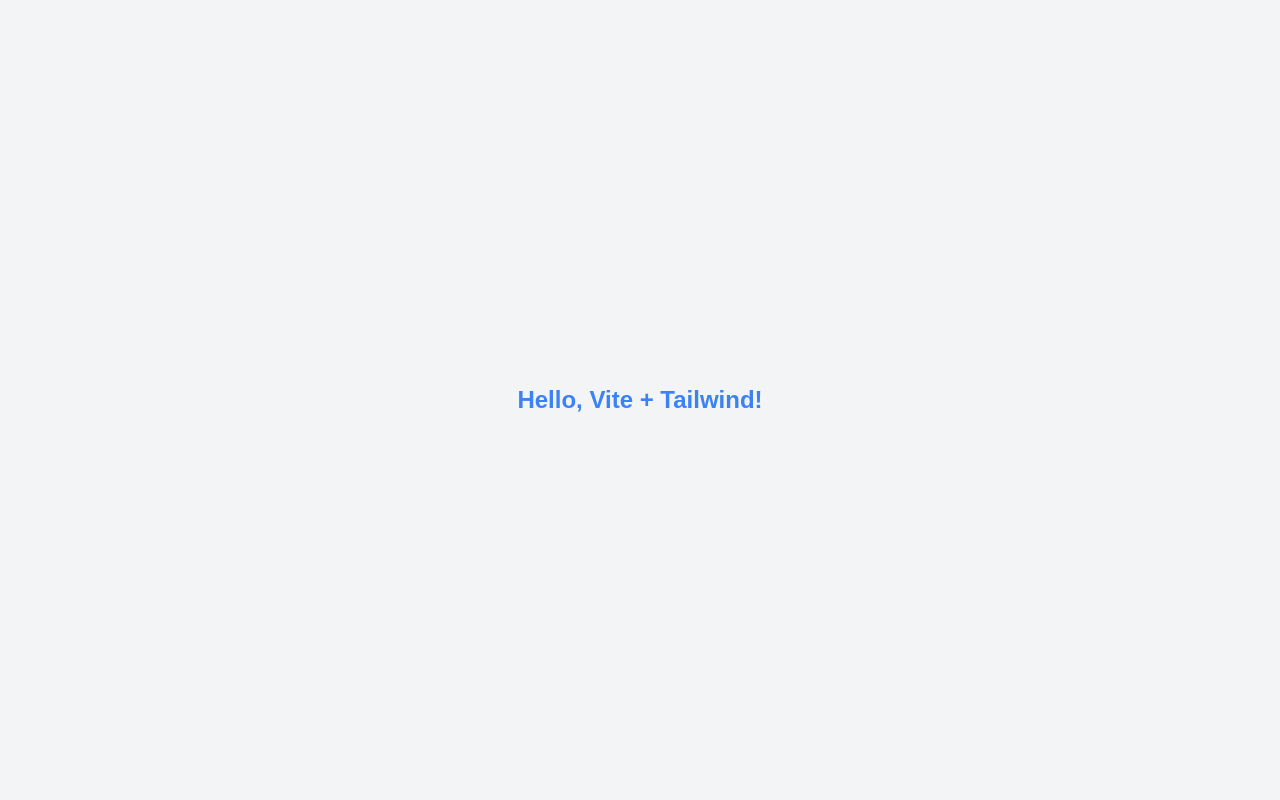
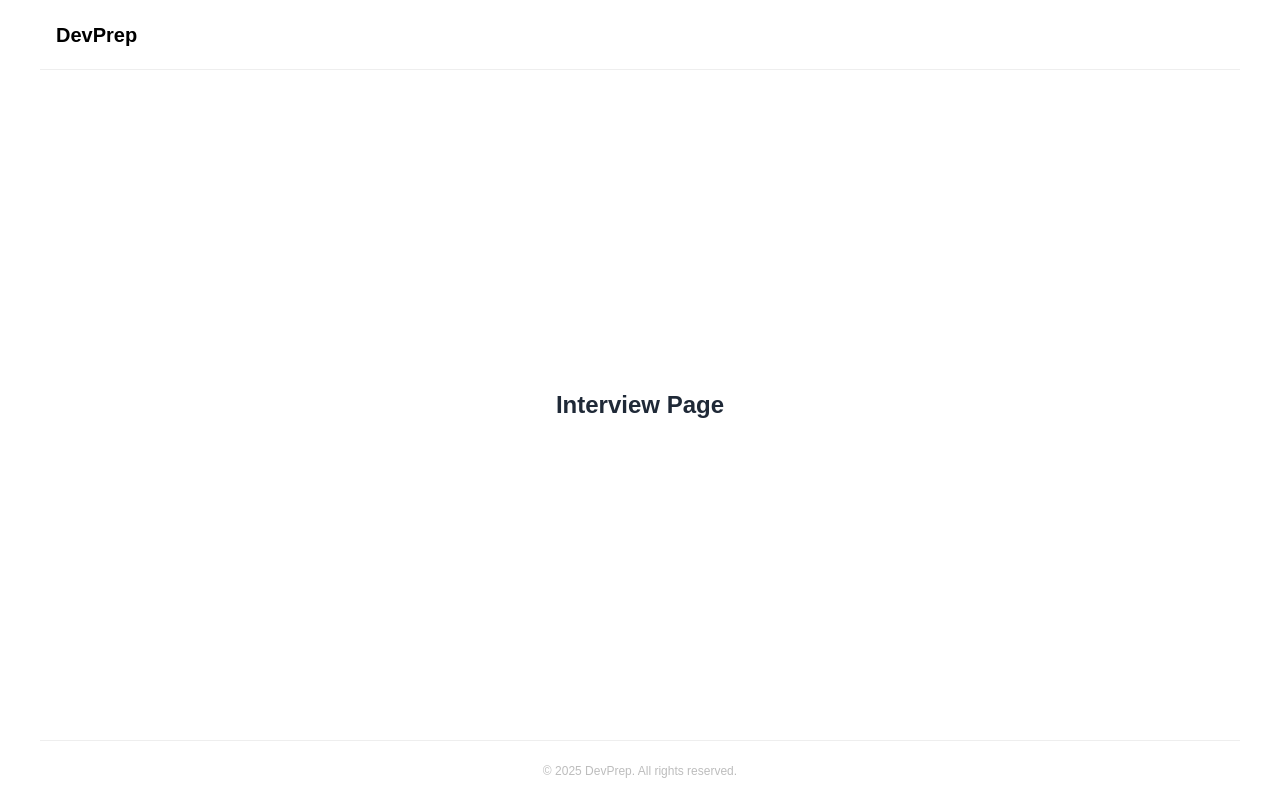
Before and after one commit to team-dev-prep/dev-prep-fe, a React (Vite) app: page / in a window 1280 px wide. Built offline with nearby package versions, Linux system fonts and the light colour scheme.

Commit message:
feat: 메인 컨텐츠 라우팅 정의

```diff
--- a/src/App.tsx
+++ b/src/App.tsx
@@ -1,9 +1,7 @@
+import Router from "./Router";
+
 const App = () => {
-  return (
-    <div className="flex items-center justify-center h-screen bg-gray-100">
-      <h1 className="text-2xl font-bold text-blue-500">Hello, Vite + Tailwind!</h1>
-    </div>
-  );
+  return <Router />;
 };
 
 export default App;
--- /dev/null
+++ b/src/Router.tsx
@@ -0,0 +1,18 @@
+import { BrowserRouter, Routes, Route } from "react-router-dom";
+import Layout from "./components/layout/Layout";
+import Interview from "./pages/InterView";
+
+const Router = () => {
+  return (
+    <BrowserRouter>
+      <Routes>
+        <Route path="/" element={<Layout />}>
+          <Route index element={<Interview />} />
+          <Route path="interview" element={<Interview />} />
+        </Route>
+      </Routes>
+    </BrowserRouter>
+  );
+};
+
+export default Router;
--- /dev/null
+++ b/src/pages/InterView.tsx
@@ -0,0 +1,5 @@
+const Interview = () => {
+  return <h1 className="text-2xl font-bold text-gray-800">Interview Page</h1>;
+};
+
+export default Interview;
```
